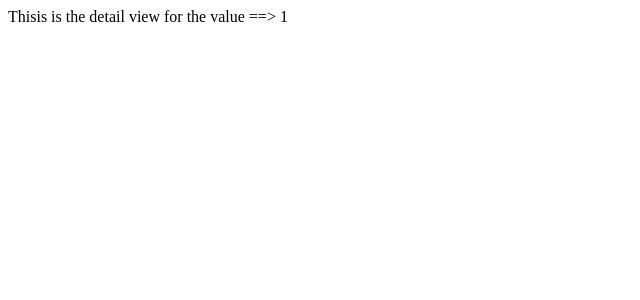
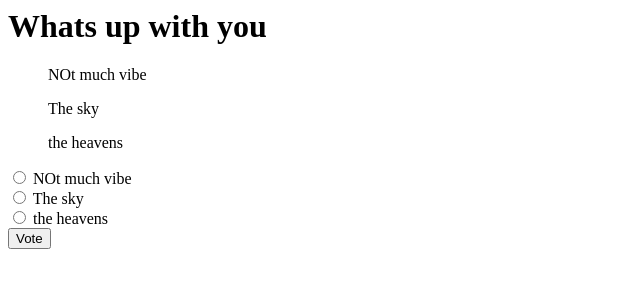
Before and after one commit to richardokonicha/mysite, a Django app: page /1/ in a window 1280 px wide. Shown: the top 300 px of the page, without its empty margins (0-640 px from the left). Run offline with Django 3.2, Linux system fonts and the light colour scheme; data comes from the database, SQL or seed files in the repository.

Commit message:
detail view and template

```diff
--- a/chat/urls.py
+++ b/chat/urls.py
@@ -3,6 +3,6 @@ from django.urls import path
 from . import views
 
 urlpatterns = [
-    path('/<slug:label>/', views.chat_room)
+    path('<slug:label>', views.chat_room)
 
 ]
--- a/mysite/settings.py
+++ b/mysite/settings.py
@@ -25,7 +25,7 @@ SECRET_KEY = '5yidc(@=43ejq^xd=9ytz2fp!c!m*-@(_r0df%o4gnn^3ji)=q'
 # SECURITY WARNING: don't run with debug turned on in production!
 DEBUG = True
 
-ALLOWED_HOSTS = []
+ALLOWED_HOSTS = ['*']
 
 
 # Application definition
--- a/polls/templates/polls/detail.html
+++ b/polls/templates/polls/detail.html
@@ -1,5 +1,19 @@
 <h1>{{ question.question_text }}</h1>
+
+    {% for choice in question.choice_set.all %}
+        <ul>
+            {{ choice.choice_text }}
+        </ul>
+    {% endfor %}
 
 {% if error_message %} <p><strong>{{ error_message }}</strong></p>{% endif %}
 
-<form action="{% url 'poll:vote' question.id %}"></form>
+<form action="{% url 'polls:vote' question.id %}" method="POST">
+    {% csrf_token %}
+    {% for choice in question.choice_set.all %}
+        <!-- the name and value field are submited to request.POST -->
+        <input type="radio" name="choice" id="choice{{ forloop.counter }}" value="{{ choice.id }}">
+        <label for="choice{{ forloop.counter }}"> {{ choice.choice_text }}</label><br>
+    {% endfor %}
+<input type="submit" value="Vote">
+</form>
--- a/polls/templates/polls/index.html
+++ b/polls/templates/polls/index.html
@@ -1,7 +1,7 @@
 {% if list_of_objects %}
     {% for question in list_of_objects %}
         <ul>
-            <li><a href="{% url 'polls:results' question.id %}">
+            <li><a href="{% url 'polls:detail' question.id %}">
                 {{ question.question_text }}
             </a>
 
--- a/polls/views.py
+++ b/polls/views.py
@@ -1,12 +1,13 @@
 # from django.shortcuts import render
-from django.http import HttpResponse
+from django.http import Http404, HttpResponse
+from django.shortcuts import get_object_or_404, render
+
 from polls.models import Question
-from django.shortcuts import render
 
 
 # Create your views here.
 def index(request):
-    list_of_objects = Question.objects.order_by('-pub_date')
+    list_of_objects = Question.objects.order_by('-pub_date')[:5]
     # output = '<div><br><br></div>'.join([str(i) for i in list_of_objects])
     context = {
         "list_of_objects": list_of_objects
@@ -15,15 +16,17 @@ def index(request):
 
 
 def detail(request, question_id):
-    questions = Question.objects.all()
-
-    return HttpResponse("Thisis is the detail view for the value ==> {}"
-                        .format(question_id))
+    question = get_object_or_404(Question, pk=question_id)
+    context = {
+        "question": question
+    }
+    return render(request, 'polls/detail.html', context)
 
 
 def vote(request, question_id):
-    return HttpResponse("This is the vote view")
+    return HttpResponse("You're voting on %s" % question_id)
 
 
 def results(request, question_id):
-    return HttpResponse("this is the results views for {}".format(question_id))
+    response = "You're looking at the results of question %s"
+    return HttpResponse(response % question_id)
```
Also changed, not shown: polls/templates/polls/vote.html (added).
